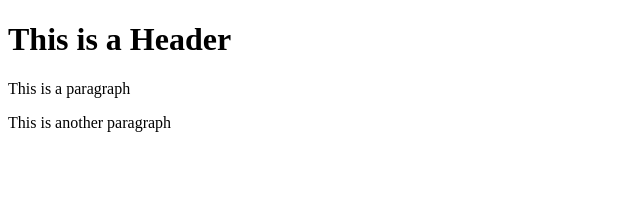
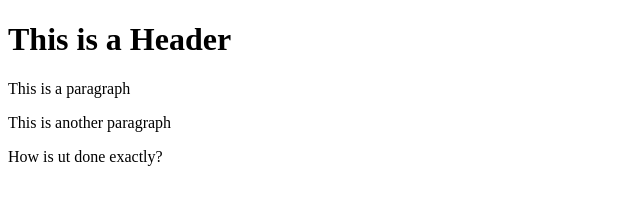
Before and after one commit to taymie-biyi/get-test, a website: page index.html in a window 1280 px wide. Shown: the whole page, without its empty margins (0-640 px from the left). Drawn offline with Linux system fonts and the light colour scheme.

Commit message:
Using NPM

```diff
--- a/index.html
+++ b/index.html
@@ -4,5 +4,6 @@
         <h1>This is a Header</h1>
         <p>This is a paragraph</p>
         <p>This is another paragraph</p>
+        <p>How is ut done exactly?</p>
     </body>
 </html>
```
Also changed, not shown: package.json (added, +24 -0 lines), 2 other files.
